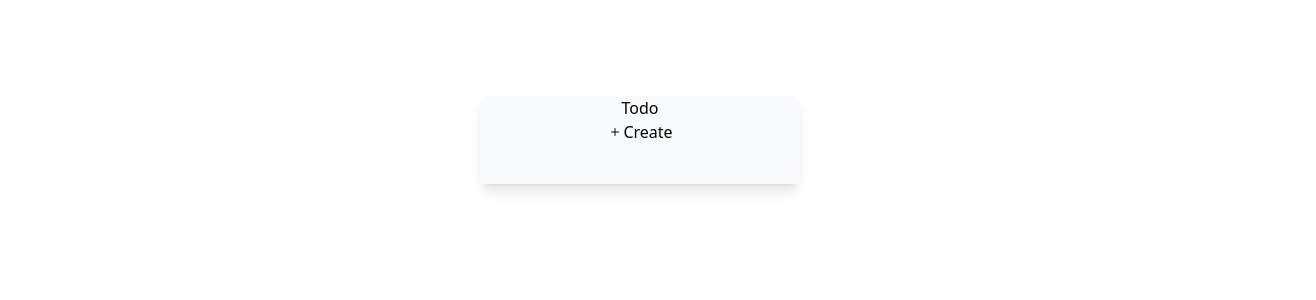
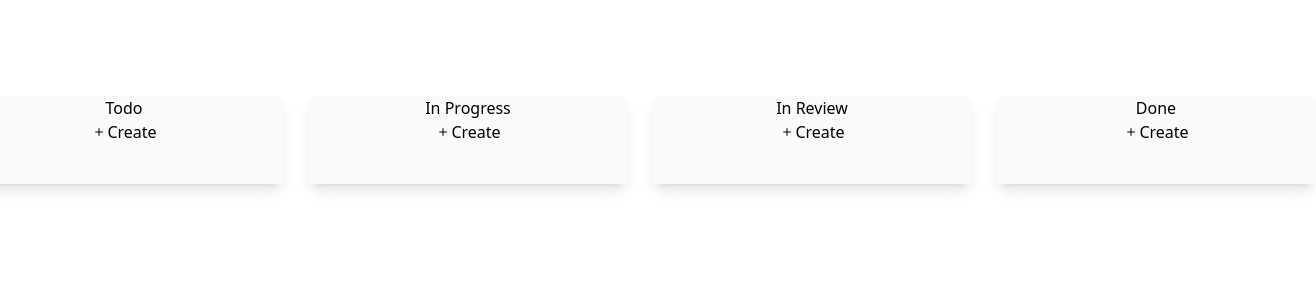
Before and after one commit to Kasiatko/kanbanBoard, a React (Create React App) app: page / in a window 1280 px wide. Shown: the top 300 px of the page, 1316 px wide, since content can reach past the window. Built offline with nearby package versions, Linux system fonts and the light colour scheme.

Commit message:
Drag and drop features added

```diff
--- a/src/components/AddTask.tsx
+++ b/src/components/AddTask.tsx
@@ -8,7 +8,8 @@ function AddTask() {
   const [addTask, setAddTask] = useState<{ name: string }>({ name: "" });
   const [tasks, setTasks] = useState<{ id: string; name: String }[]>([]);
 
-  const handleInputShow = () => {
+  const handleInputShow = (e) => {
+    e.preventDefault();
     setShowInput(true);
   };
 
@@ -30,6 +31,16 @@ function AddTask() {
       setAddTask({ name: "" });
     }
   };
+
+  // const handleDragEnd = (result) => {
+  //   if (!result.destination) return;
+
+  //   const items = Array.from(tasks);
+  //   const [reorderedItem] = items.splice(result.source.index, 1);
+  //   items.splice(result.destination.index, 0, reorderedItem);
+
+  //   setTasks(items);
+  // };
 
   const renderedTasks = tasks.map((task, index) => {
     return (
@@ -60,7 +71,7 @@ function AddTask() {
           </button>
         )}
         {showInput && (
-          <div>
+          <form onSubmit={handleInputShow}>
             <input
               className="h-20 mt-10"
               type="text"
@@ -74,7 +85,7 @@ function AddTask() {
               </button>
               <button onClick={handleBackToInput}>Cancel</button>
             </div>
-          </div>
+          </form>
         )}
       </div>
       <Droppable droppableId="test">
--- a/src/components/KanbanBoard.tsx
+++ b/src/components/KanbanBoard.tsx
@@ -16,56 +16,101 @@ const InitialColumns: column[] = [
     title: "Todo",
     taskIds: [],
   },
-//   {
-//     id: 2,
-//     title: "In Progress",
-//     taskIds: [],
-//   },
-//   {
-//     id: 3,
-//     title: "In Review",
-//     taskIds: [],
-//   },
-//   {
-//     id: 4,
-//     title: "Done",
-//     taskIds: [],
-//   },
-];
+  {
+    id: 2,
+    title: "In Progress",
+    taskIds: [],
+  },
+  {
+    id: 3,
+    title: "In Review",
+    taskIds: [],
+  },
+  {
+    id: 4,
+    title: "Done",
+    taskIds: [],
+  },
+ ];
 
 type Task = {
     id:string;
     name:string
 };
 
-const initialTasks: Task[] =[];
+function KanbanBoard() {
 
-function KanbanBoard() {
     const [columns, setColumns] = useState(InitialColumns);
-    const [tasks, setTasks] = useState(initialTasks);
 
-    const reorder = (list, startIndex, endIndex) => {
-        const result = Array.from(list);
-        const [removed] = result.splice(startIndex, 1);
-        result.splice(endIndex, 0, removed);
+    const handleOnDragEnd = (result:any) => {
+        const {destination, source, draggableId} =result;
+        if (!result.destination) {
+            return;
+        }
 
-        return result;
-      };
+       if(
+        destination.droppableId === source.droppableId &&
+        destination.index === source.index
+       ){
+        return;
+       }
 
-    const handleOnDragEnd = (result) => {
-        // if (!result.destination) {
-        //     return;
-        //   }
+       const start = columns.find(column => column.id === parseInt(source.droppableId));
+       const finish = columns.find(column => column.id === parseInt(destination.draggableId));
 
-        //   const items = reorder(
-        //     this.state.items,
-        //     result.source.index,
-        //     result.destination.index
-        //   );
+       if(start === undefined || finish === undefined) {
+        return;
+        }
 
-        //   this.setState({
-        //     items
-        //   });
+       if(start === finish) {
+        const newTaskIds = Array.from(start.taskIds);
+        newTaskIds.splice(source.index, 1);
+        newTaskIds.splice(destination.index, 0, draggableId);
+
+
+       const newColumn = {
+        ...start,
+        taskIds: newTaskIds,
+        };
+
+        const newColumns = columns.map(column => {
+            if(column.id === newColumn.id) {
+                return newColumn;
+            } else {
+                return column;
+            }
+        });
+
+        setColumns(newColumns);
+        return;
+        }
+
+    //   Moving from one list to another
+        const startTaskIds = Array.from(start.taskIds);
+        startTaskIds.splice(source.index, 1);
+        const newStart = {
+        ...start,
+        taskIds: startTaskIds,
+        };
+
+        const finishTaskIds = Array.from(finish.taskIds);
+        finishTaskIds.splice(destination.index, 0, draggableId);
+        const newFinish = {
+        ...finish,
+        taskIds: finishTaskIds,
+        };
+
+        const newColumns = columns.map(column => {
+        if(column.id === newStart.id) {
+            return newStart;
+        } else if(column.id === newFinish.id){
+            return newFinish;
+        } else {
+            return column;
+        }
+        });
+        setColumns(newColumns);
+
     };
 
 
@@ -92,7 +137,7 @@ function KanbanBoard() {
     </DragDropContext>
 
   );
-}
+};
 
 
 export default KanbanBoard;
```
